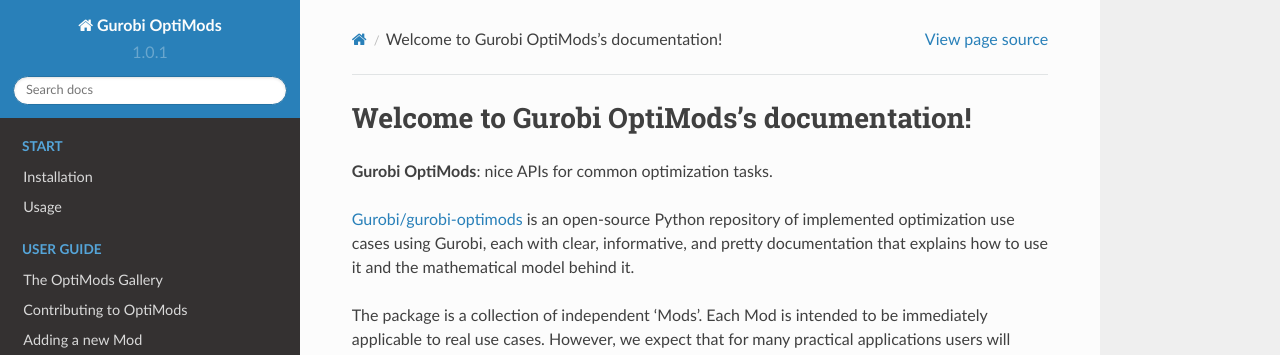
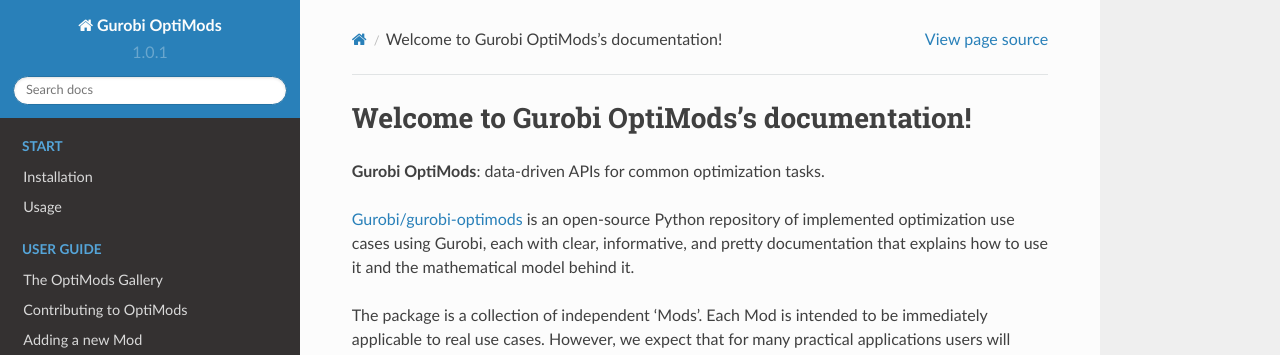
Before and after one commit to Gurobi/gurobi-optimods, a Sphinx documentation site: the page built from docs/source/index.rst, in a window 1280 px wide. Shown: the top 355 px of the page. Built offline with Sphinx 7.4.7 and the Read the Docs theme 2.0.0, drawn with Linux system fonts in a browser that asks for light colours.

Commit message:
nice -> data-driven

```diff
--- a/docs/source/index.rst
+++ b/docs/source/index.rst
@@ -1,7 +1,7 @@
 Welcome to Gurobi OptiMods's documentation!
 ===========================================
 
-**Gurobi OptiMods**: nice APIs for common optimization tasks.
+**Gurobi OptiMods**: data-driven APIs for common optimization tasks.
 
 `Gurobi/gurobi-optimods <https://github.com/Gurobi/gurobi-optimods>`_
 is an open-source Python repository of implemented
```
Also changed, not shown: README.md (+1 -1 lines).
